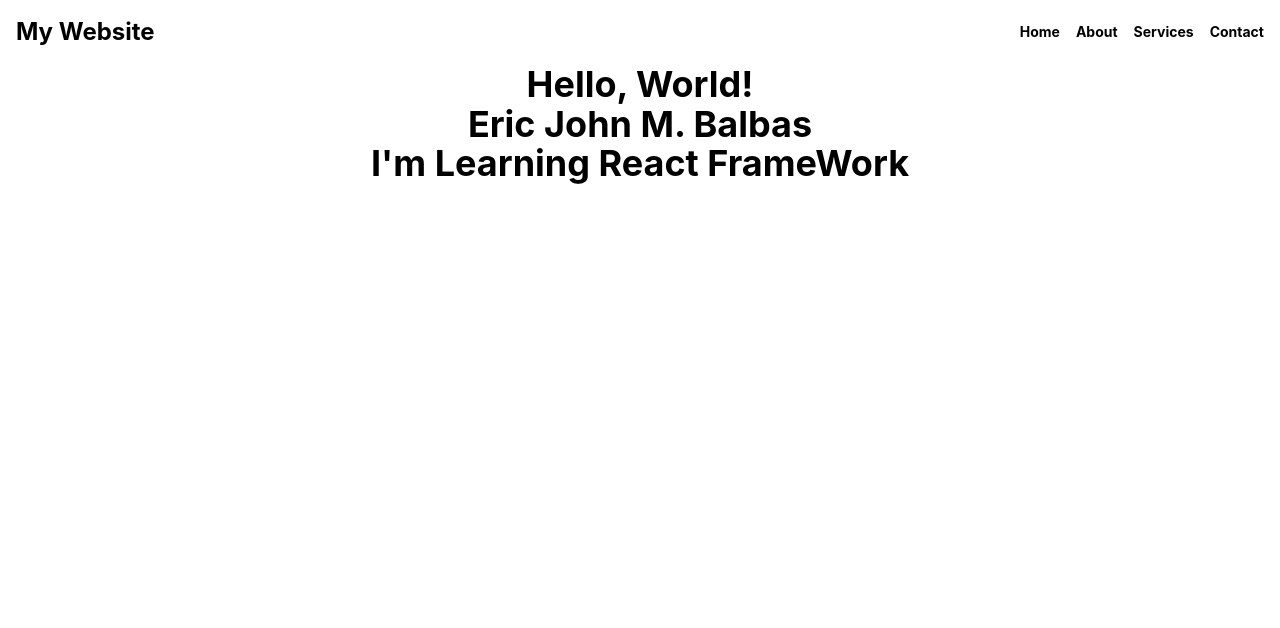
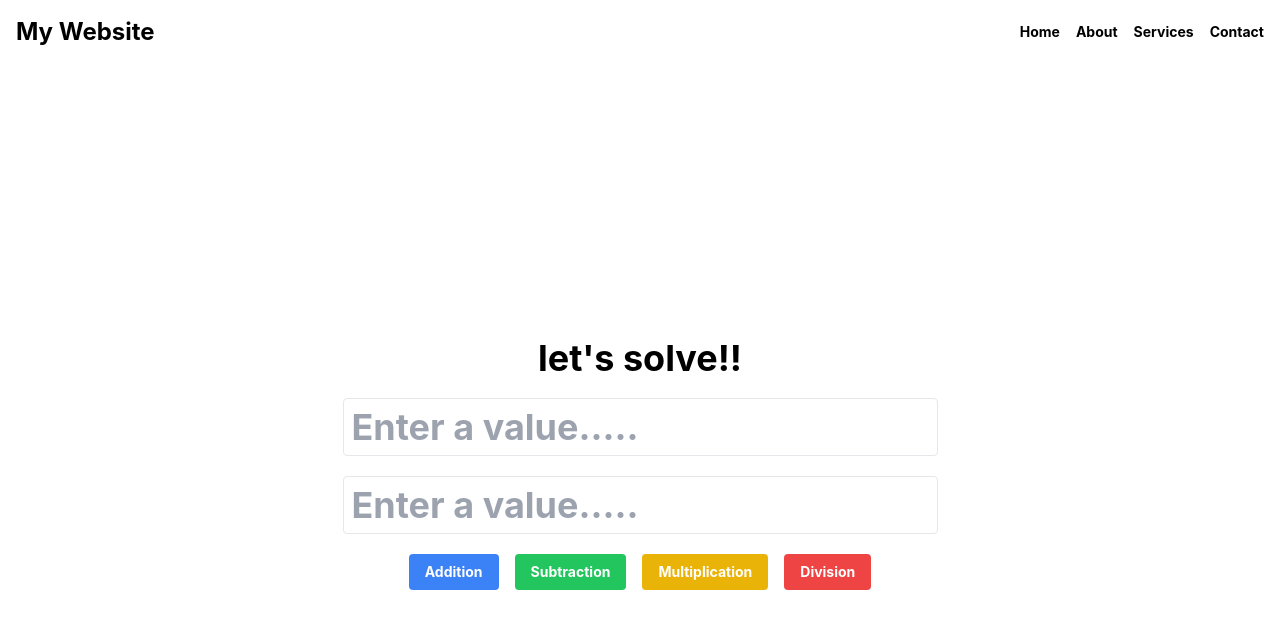
Before and after one commit to ericbalbas/react, a React (Create React App) app: page / in a window 1280 px wide. Shown: the top 628 px of the page. Built offline with nearby package versions, Linux system fonts and the light colour scheme.

Commit message:
Commiting this progress

```diff
--- a/src/App.js
+++ b/src/App.js
@@ -8,15 +8,16 @@ import './index.css';
 
 class App extends Component {
   render(){
-    return(
-      <div className='text-4xl font-bold'>
+    return (
+      <div className="text-4xl font-bold">
         <Navbar />
-        <Welcome />
-        <Name />
-        <Position />
+        <Welcome people='Eric John' />
+        {/* <Name /> */}
+        {/* <Position subject="Git" description=", Git is function" animation='bounce'/> */}
+        {/* <Position subject="Github" description=", Github is Service " animation='pulse' bg='' /> */}
+        {/* <Position subject="React" description=", React is a Library" animation='' /> */}
       </div>
-
-      )
+    );
   }
 }
 export default App;
--- a/src/components/Position.js
+++ b/src/components/Position.js
@@ -1,7 +1,19 @@
 import React from 'react'
 
-const Position = () => {
-    return React.createElement('div',{id:'learn', className: 'text-4xl text-center animate-bounce'}, React.createElement('h3', null, 'I\'m Learning React FrameWork'))
+const Position = (props) => {
+    console.log(props)
+    const hover = props.hover? 'hover:' : '';
+    return React.createElement(
+      "div",
+      {
+        id: "learn",
+        className: `text-4xl text-center ${props.bg} ${hover}`,
+      },
+      React.createElement(
+        "h3",
+        { className: `animate-${props.animation}` },
+        `I'm learning ${props.subject}${props.description}`
+      )
+    );
 }
-
 export default Position
--- a/src/components/Welcome.js
+++ b/src/components/Welcome.js
@@ -1,13 +1,122 @@
 import React, { Component } from 'react';
+import Swal from "sweetalert2";
 import '../index.css';
 
+
+
+const buttons = [
+  { label: "Addition", color: "bg-blue-500", operator: "+" },
+  { label: "Subtraction", color: "bg-green-500", operator: "-" },
+  { label: "Multiplication", color: "bg-yellow-500", operator: "*" },
+  { label: "Division", color: "bg-red-500", operator: "/" },
+];
+
 class Welcome extends Component {
+  constructor() {
+    super();
+    this.state = {
+      message: `let's solve!!`,
+      inputText1: "",
+      inputText2: "",
+      // result: "",
+    };
+  }
+
+  toNumber (param) {
+    return parseInt(param)
+  }
+
+  changeMessage() {
+    // this.message ==
+    const newMessage =
+      this.state.message === "Hello, World!"
+        ? "I'm Learning React!!"
+        : "Hello, World!";
+    this.setState({ message: newMessage });
+  }
+
+  handler(param,event) {
+    this.setState({ [`inputText${param}`]: event.target.value });
+  }
+
+  handleUpdateButtonClick(param) {
+
+
+    const { inputText1, inputText2 } = this.state;
+
+     if (isNaN(inputText1) || isNaN(inputText2) || !inputText1 || !inputText2) {
+       this.setState({ message: "Please enter valid numbers!" });
+
+        Swal.fire({
+          title: "invalid input!!!",
+          text: "Please try again!!!",
+          icon: "error",
+        });
+       return;
+     }
+
+
+
+    const result = eval(`${inputText1} ${param} ${inputText2}`);
+    const newMessage = `${inputText1} ${param} ${inputText2} = ${result}`;
+
+      Swal.fire({
+        title: "Calculation Result",
+        text: newMessage,
+        icon: "info",
+      });
+
+    this.setState({ message: newMessage });
+  }
+
+
   render() {
     return (
-        <h1 className='text-center'>Hello, World!</h1>
+      <div className="flex items-center justify-center h-screen flex-col">
+        <h1 className="text-center mb-5 block">
+          {this.state.message ?? "Please input!!"}
+        </h1>
+
+        <input
+          type="number"
+          value={this.state.inputText}
+          className="border rounded w-33 mb-5 py-2 px-2 focus:outline-none focus:border-blue-500"
+          onChange={(event) => this.handler(1, event)}
+          placeholder="Enter a value....."
+        />
+        <input
+          type="number"
+          value={this.state.inputText}
+          className="border rounded w-33 mb-5 py-2 px-2 focus:outline-none focus:border-blue-500"
+          onChange={(event) => this.handler(2, event)}
+          placeholder="Enter a value....."
+        />
+        {/* <button
+          className="bg-blue-500 hover:bg-blue-700 text-white py-3 px-5 text-sm rounded"
+          onClick={() => this.handleUpdateButtonClick()}
+        >
+          change
+        </button> */}
+
+        <div className="flex space-x-4">
+          <div className="flex space-x-4">
+            {buttons.map((button, index) => (
+              <button
+                key={index}
+                className={`hover:${button.color.replace(
+                  "bg-",
+                  "hover:bg-"
+                )} text-sm text-white py-2 px-4 rounded ${button.color}`}
+                onClick={() => this.handleUpdateButtonClick(button.operator)}
+              >
+                {button.label}
+              </button>
+            ))}
+          </div>
+        </div>
+      </div>
     );
   }
-
 }
 
 export default Welcome;
```
